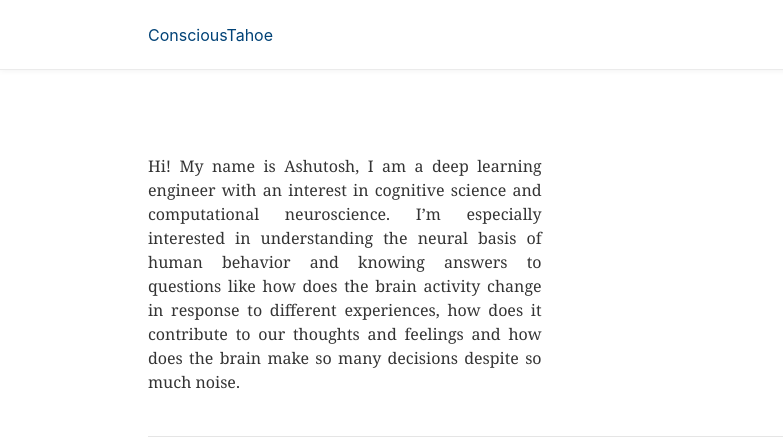
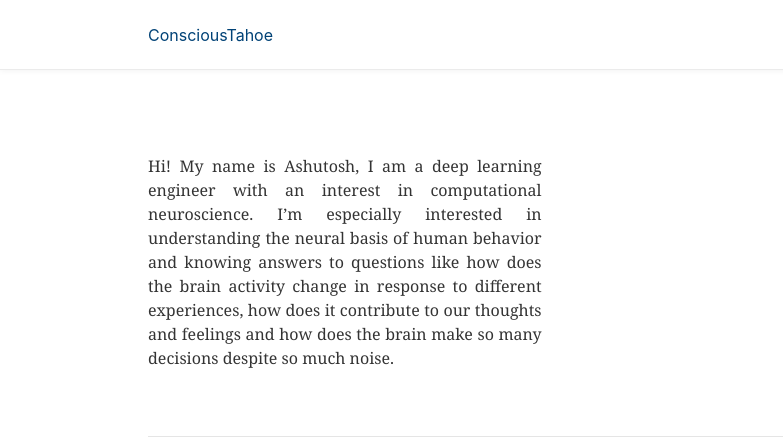
Before and after one commit to conscioustahoe/conscioustahoe.github.io, a plain HTML site: page index.html in a window 1280 px wide. Shown: the top 444 px of the page, 0-783 px from the left. Drawn offline with Linux system fonts and the light colour scheme.

Commit message:
Update index.html

```diff
--- a/index.html
+++ b/index.html
@@ -52,7 +52,7 @@
                     </div>
                     <div class="description">
                         <p class="abstract" style="text-align: justify;">
-                            Hi! My name is Ashutosh, I am a deep learning engineer with an interest in cognitive science and computational neuroscience. I’m especially interested in understanding the neural basis of human behavior and knowing answers to questions like how does the brain activity change in response to different experiences, how does it contribute to our thoughts and feelings and how does the brain make so many decisions despite so much noise.
+                            Hi! My name is Ashutosh, I am a deep learning engineer with an interest in computational neuroscience. I’m especially interested in understanding the neural basis of human behavior and knowing answers to questions like how does the brain activity change in response to different experiences, how does it contribute to our thoughts and feelings and how does the brain make so many decisions despite so much noise.
                         </p>
                         <p class="abstract" style="text-align: justify;">
 
```
